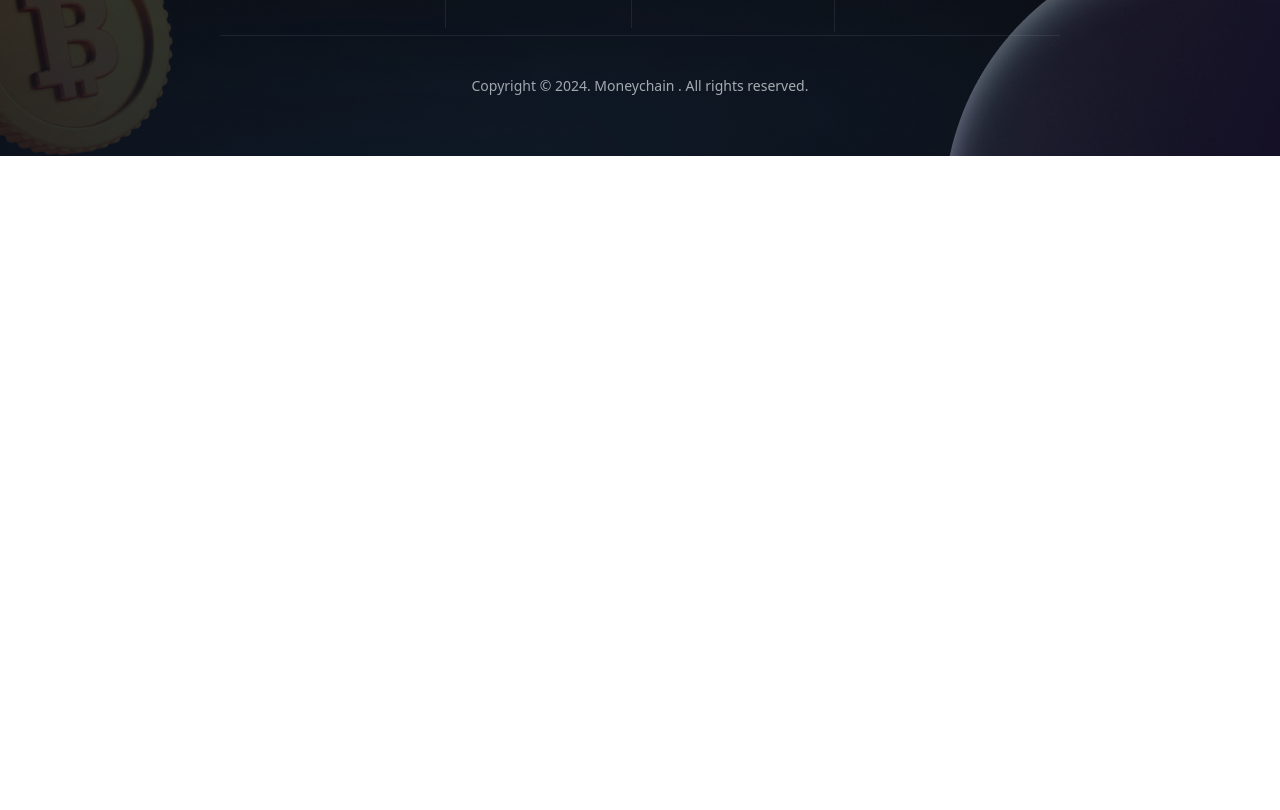
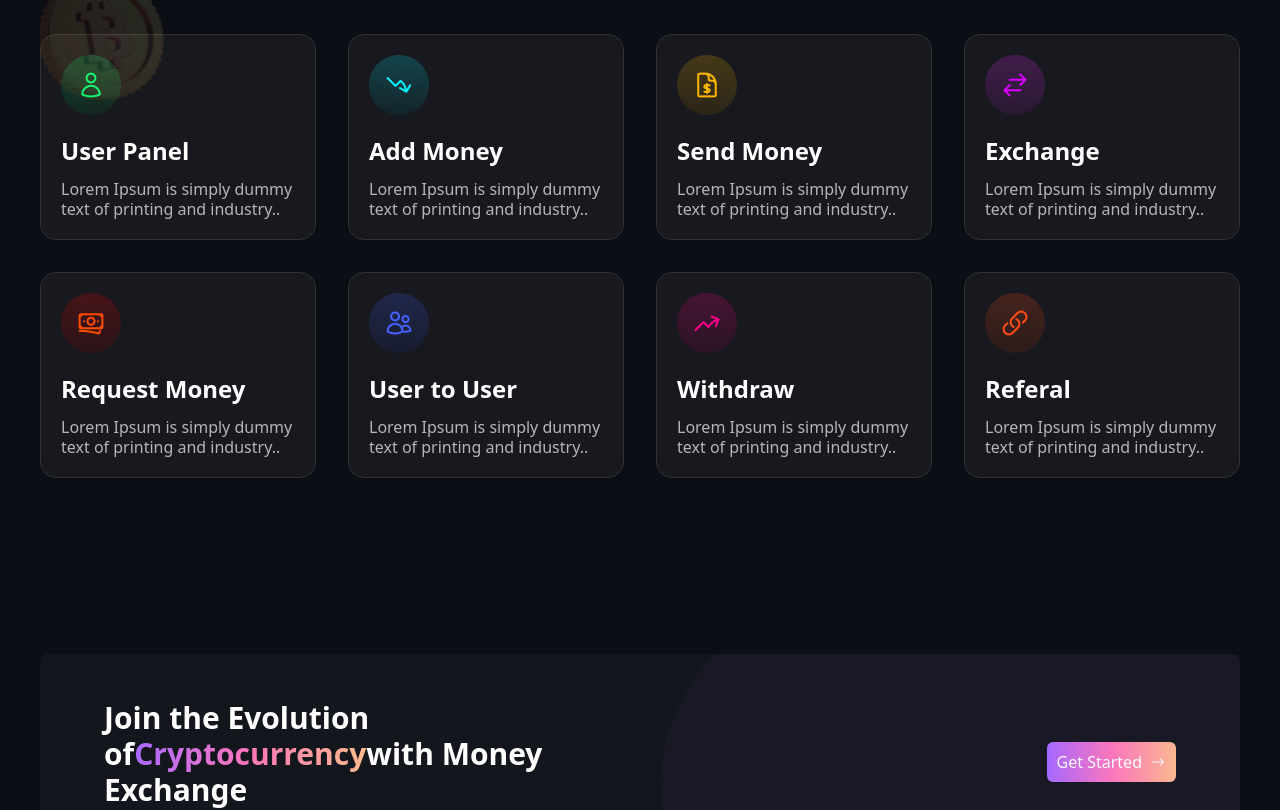
Before and after one commit to hrmrakib/crypto-coin, a React (Vite) app: page /about in a window 1280 px wide. Shown: the part 940-1750 px from the top of the page. Before the commit the page ends 1096 px from the top, so only its background shows below. Built offline with nearby package versions, Linux system fonts and the light colour scheme.

Commit message:
add feature and get started section

```diff
--- a/src/pages/about/AboutPage.jsx
+++ b/src/pages/about/AboutPage.jsx
@@ -1,6 +1,8 @@
 import React from "react";
 import Banner from "../../components/common/Banner";
 import Container from "../../container/Container";
+import Feature from "../home/home/Feature";
+import GetStarted from "../home/home/GetStarted";
 
 const AboutPage = () => {
   return (
@@ -35,6 +37,9 @@ const AboutPage = () => {
             cavefish.
           </p>
         </div>
+
+        <Feature />
+        <GetStarted />
       </Container>
     </div>
   );
```
